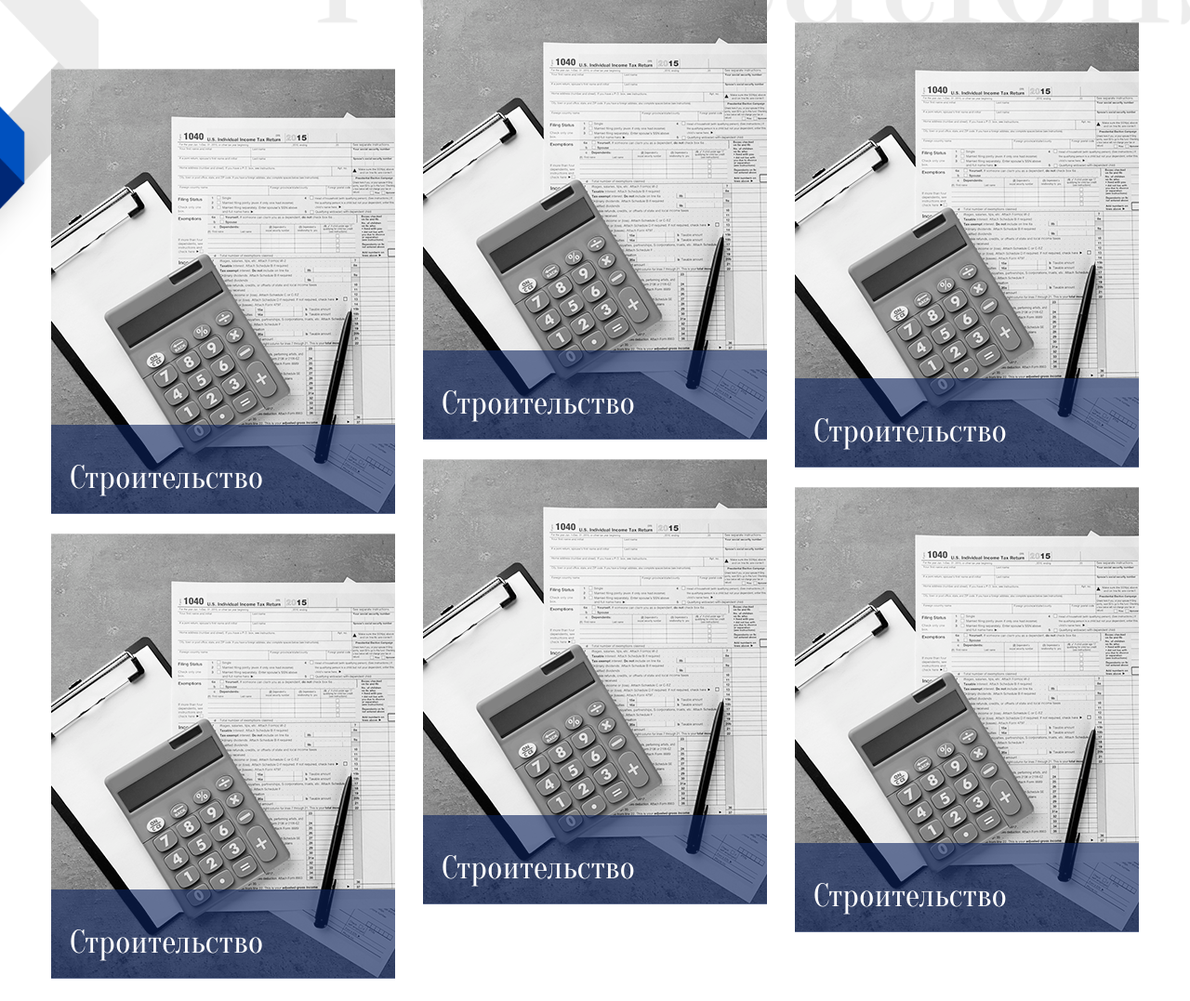
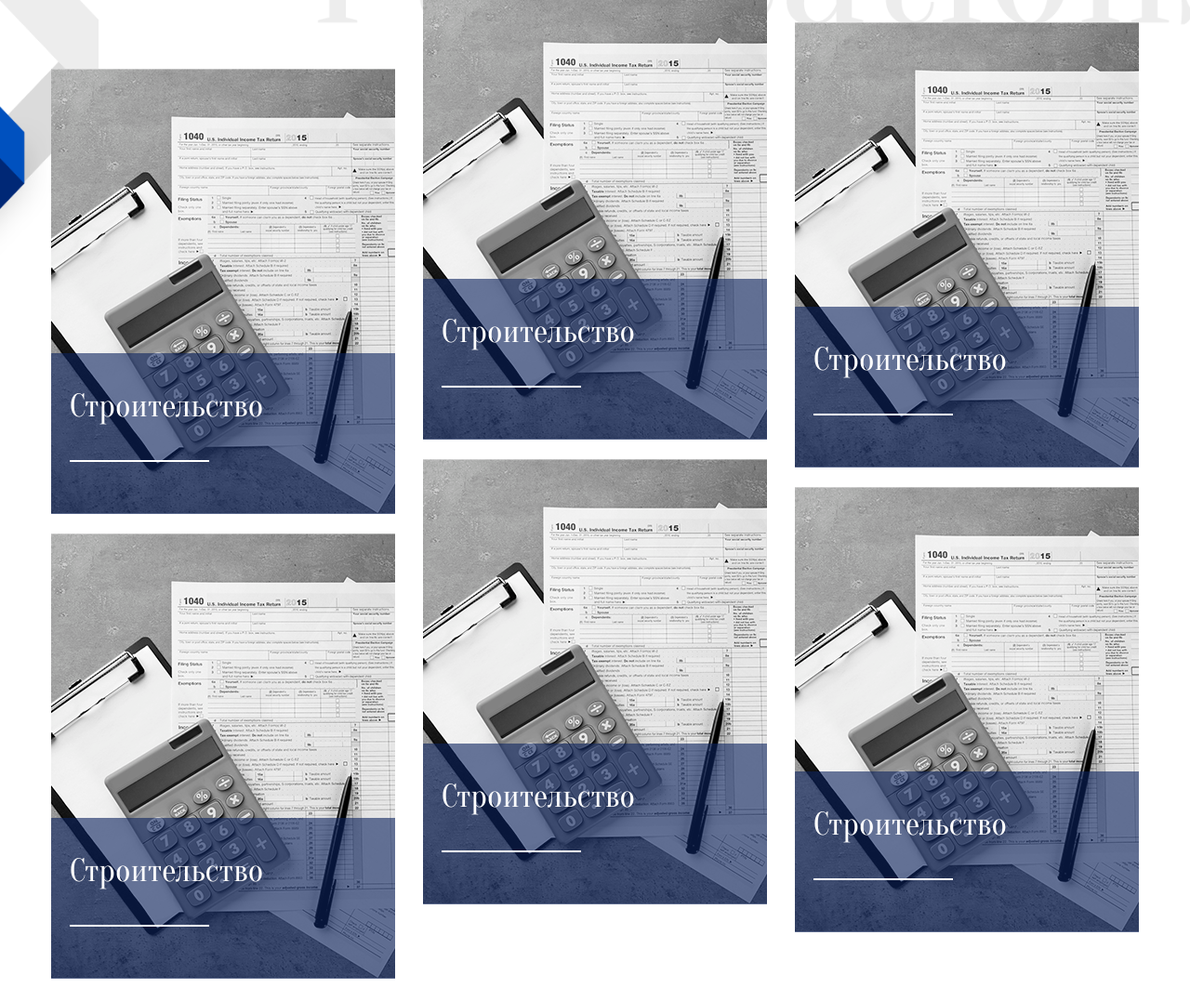
Before and after one commit to Osycle/work-la, a website: page app/index.html in a window 1280 px wide. Shown: the part 2630-3707 px from the top of the page at 93% size. Drawn offline with Linux system fonts and the light colour scheme; some packages are replaced by stand-ins of ours; files that its build step writes are made by us from their sources; files whose address does not match are found by name; a web font is replaced by a local one.

Commit message:
28.11.2019

```diff
--- a/app/scss/_template.scss
+++ b/app/scss/_template.scss
@@ -664,7 +664,7 @@
 			.image_desc {
 				transition: all 0.3s cubic-bezier(0.39, 0.58, 0.57, 1);
 				background-color: rgba($color-1, 0.6);
-				height: 20%;
+				height: 36%;
 				bottom: 0;
 				width: 100%;
 				position: absolute;
```
Also changed, not shown: app/css/main.css.
